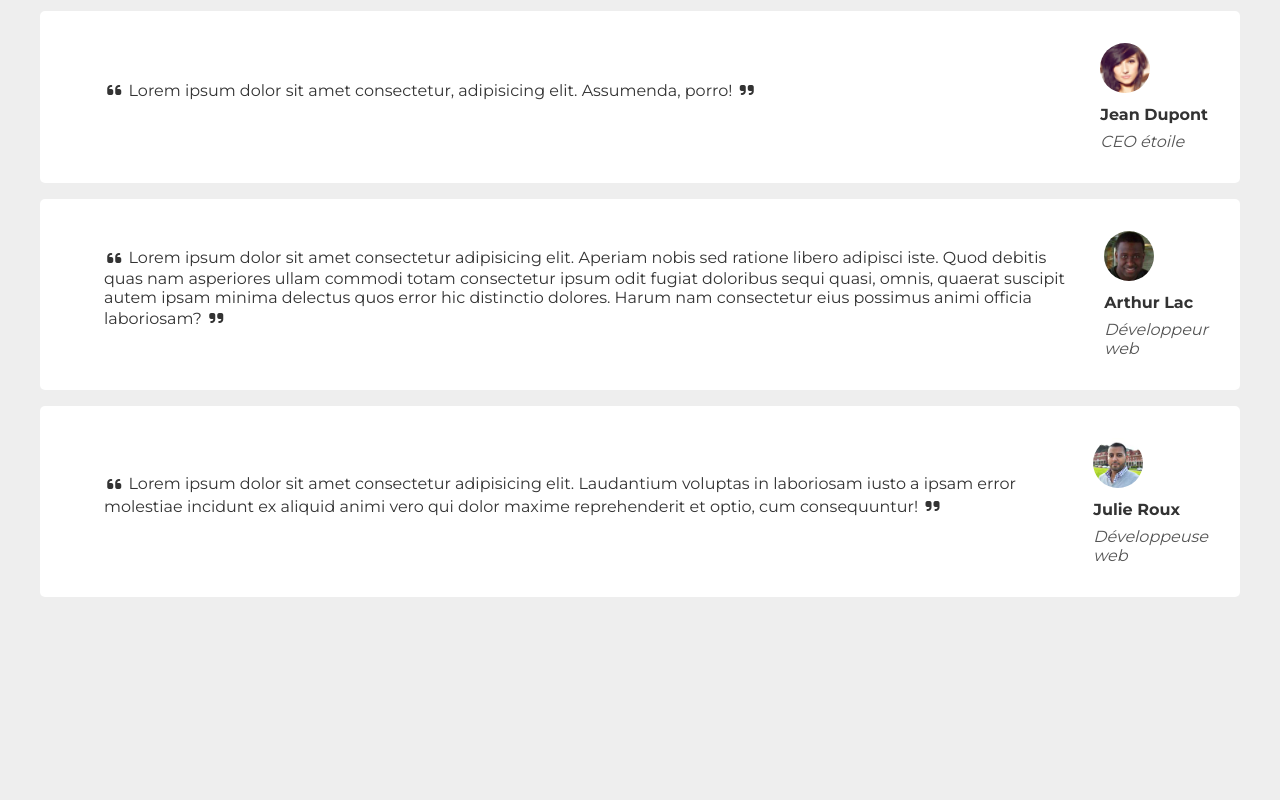
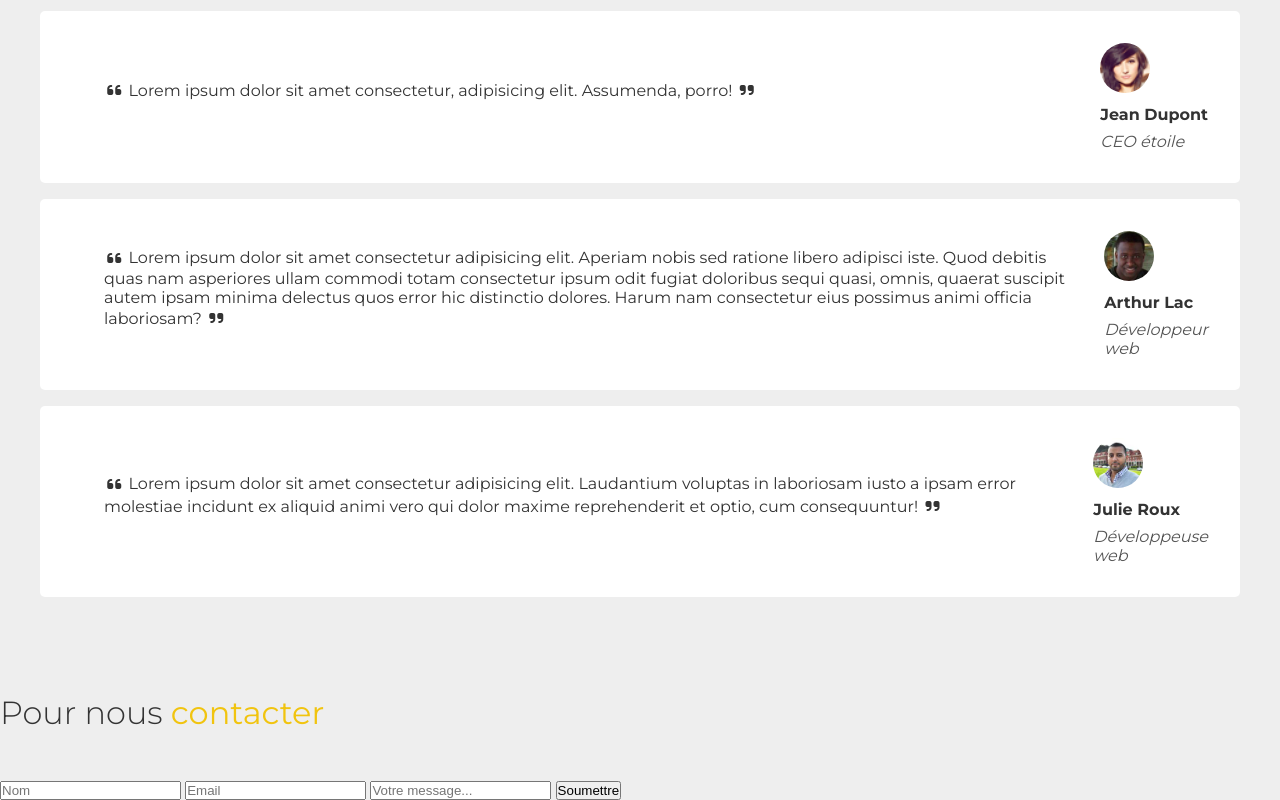
Before and after one commit to CyrilD88/Cafe-Dyma, a plain HTML site: page indexLedor.html in a window 1280 px wide. Shown: the part 1879-2679 px from the top of the page. Before the commit the page ends 2572 px from the top, so only its background shows below. Drawn offline with Linux system fonts and the light colour scheme; a web font is replaced by a local one.

```diff
--- a/css/style.ledor.css
+++ b/css/style.ledor.css
@@ -244,3 +244,7 @@
     border-radius: 50px;
     margin-bottom: 0.5rem;
 }
+
+
+
+/* contact */
--- a/indexLedor.html
+++ b/indexLedor.html
@@ -118,6 +118,15 @@
                 </div>
             </div>
         </section>
+         <section class="contact">
+            <form action="#" class="contact-form">
+                <h2 class="title">Pour nous <strong>contacter</strong></h2>
+                <input type="text" placeholder="Nom" name="name" id="name">
+                <input type="email" placeholder="Email" name="email" id="email">
+                <input type="text" placeholder="Votre message..." name="message" id="message">
+                <button class="contact-form-button">Soumettre</button>
+            </form>
+         </section>
     </div>
 </body>
 </html>
```
